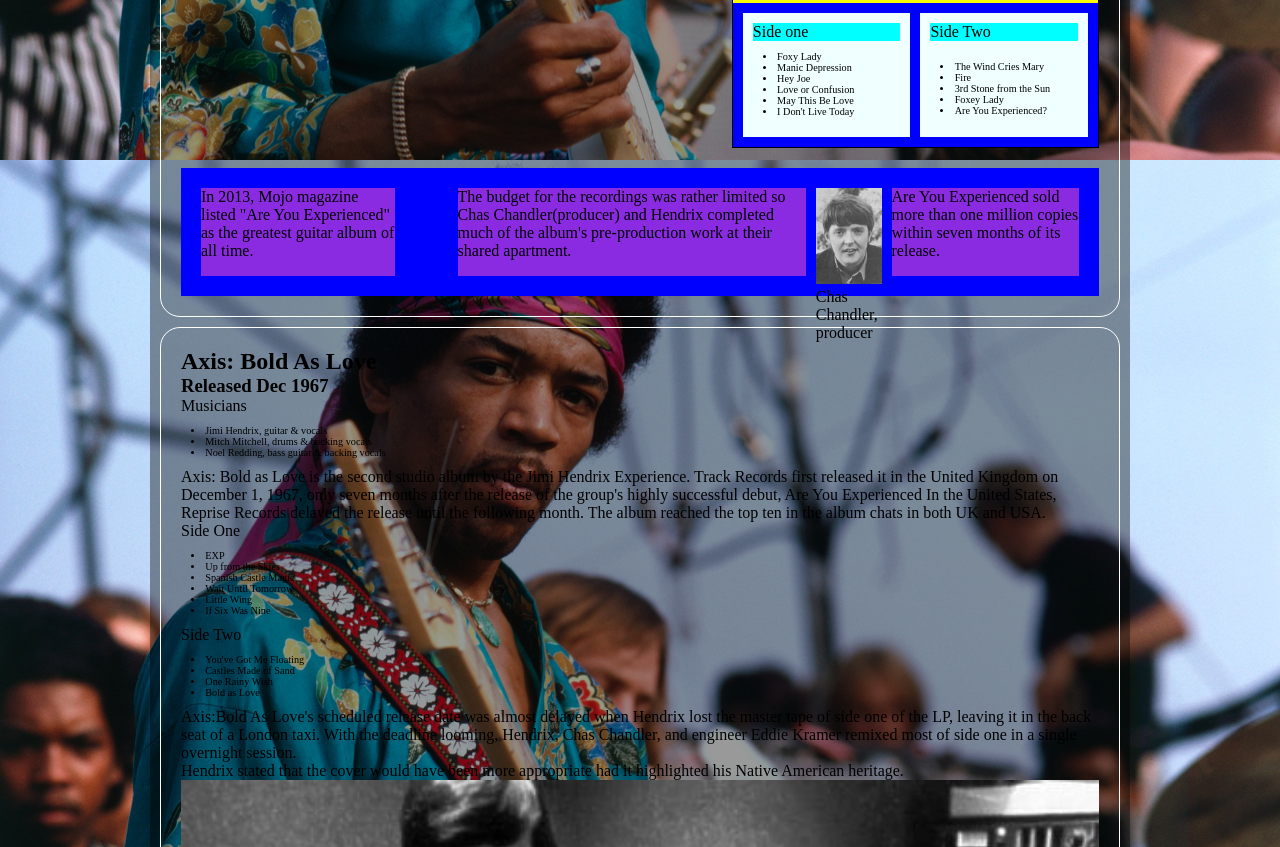
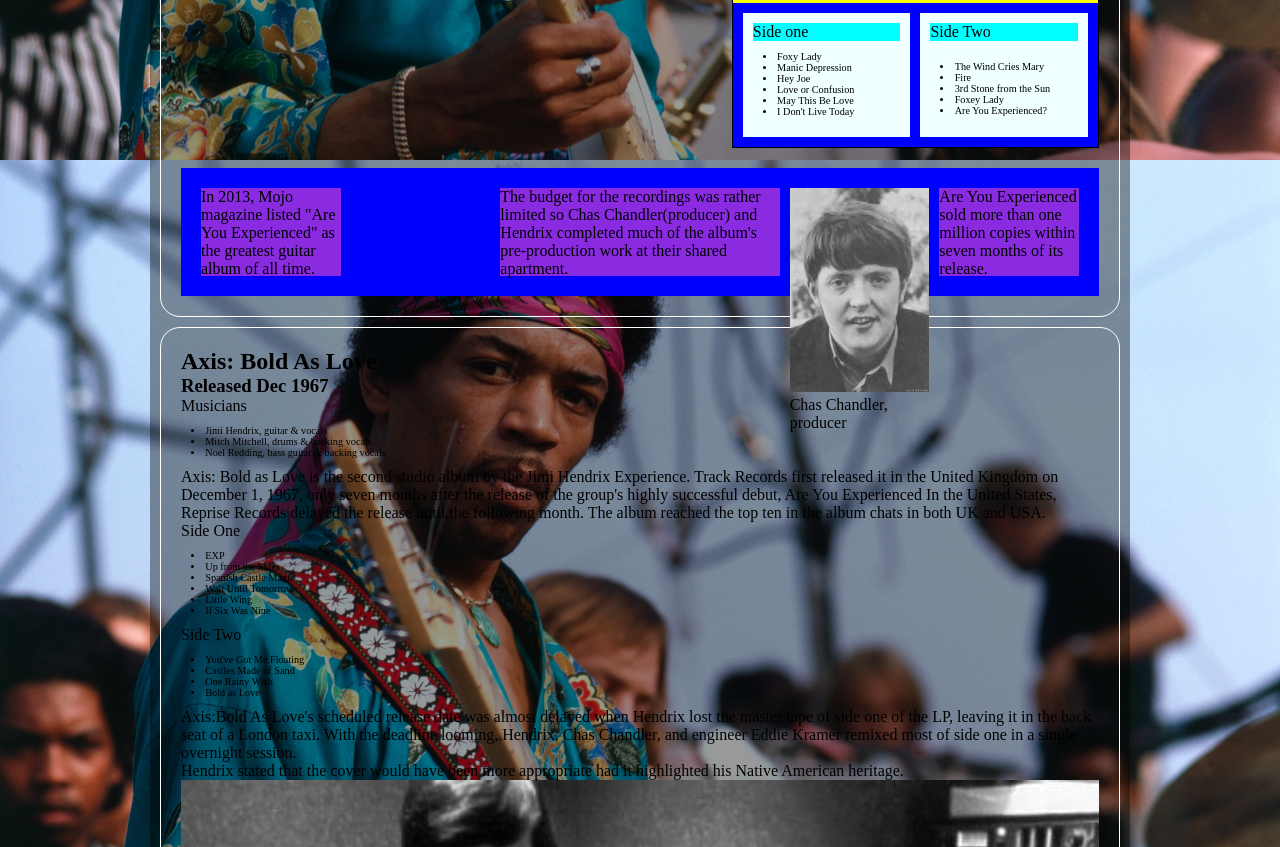
Before and after one commit to Pontus-Karlsson96/JimiHendrix, a plain HTML site: page index.html in a window 1280 px wide. Shown: the part 693-1540 px from the top of the page. Drawn offline with Linux system fonts and the light colour scheme; a web font is replaced by a local one.

Commit message:
Update index.css

```diff
--- a/index.css
+++ b/index.css
@@ -54,6 +54,7 @@ img {
     height: auto;
     background-position: center;
     background-size: contain;
+    overflow: hidden;
 }
 
 
@@ -182,6 +183,8 @@ body #wrapper section {
 .bottom {
     display: flex;
     flex-direction: row;
+    flex-grow: 1;
+    flex-basis: 0;
     height: 10vw;
     width: 100%;
     padding: 20px;
@@ -192,6 +195,8 @@ body #wrapper section {
 
 .bottom div {
     background-color: blueviolet;
+    flex-grow: 1;
+    flex-basis: 0;
 
 
 }
```
